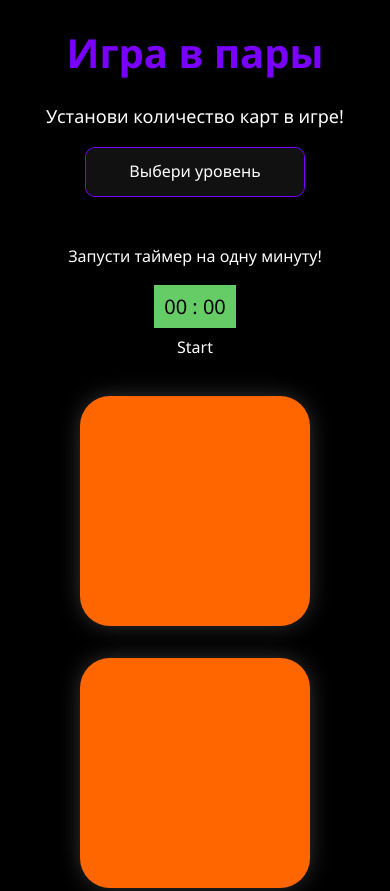
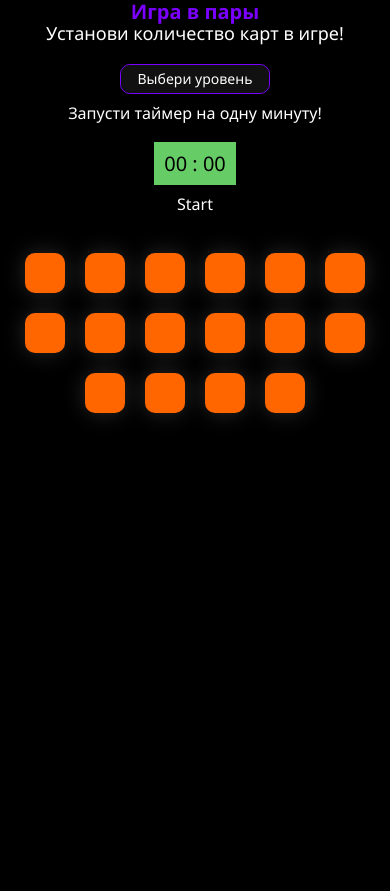
Before and after one commit to Kuetama/-memory, a website: page index.html in a window 390 px wide. Shown: the top 891 px of the page. After the commit the page ends 844 px from the top, so only its background shows below. Drawn offline with Linux system fonts and the light colour scheme.

Commit message:
style.css

```diff
--- a/css/style.css
+++ b/css/style.css
@@ -269,3 +269,62 @@ button {
 .btn:hover:before {
   left: 100%;
 }
+
+
+
+@media (max-width: 999px) {
+  .card {
+    width: 150px;
+    height: 150px;
+    border-radius: 20px;
+  }
+
+  .level-select {
+    margin-bottom: 0;
+  }
+
+  .title {
+    margin: 0;
+    font-size: 20px;
+  }
+  .glow-on-hover{
+    margin-bottom: 10px;
+  }
+
+  .glow-on-hover {
+    margin-bottom: 10px;
+    font-size: 14px;
+  }
+}
+
+
+@media (max-width: 696px) {
+  .card {
+    width: 40px;
+    height: 40px;
+    border-radius: 10px;
+
+  }
+
+  .game {
+    max-width: 500px;
+    gap: 20px;
+  }
+
+  .glow-on-hover {
+    width: 150px;
+    height: 30px;
+  }
+}
+/*
+@media (max-width: 696px) {
+  .game {
+    gap: 15px;
+  }
+} */
+
+@media (max-width: 424px) {
+  .game {
+    max-width: 350px;
+  }
+}
```
